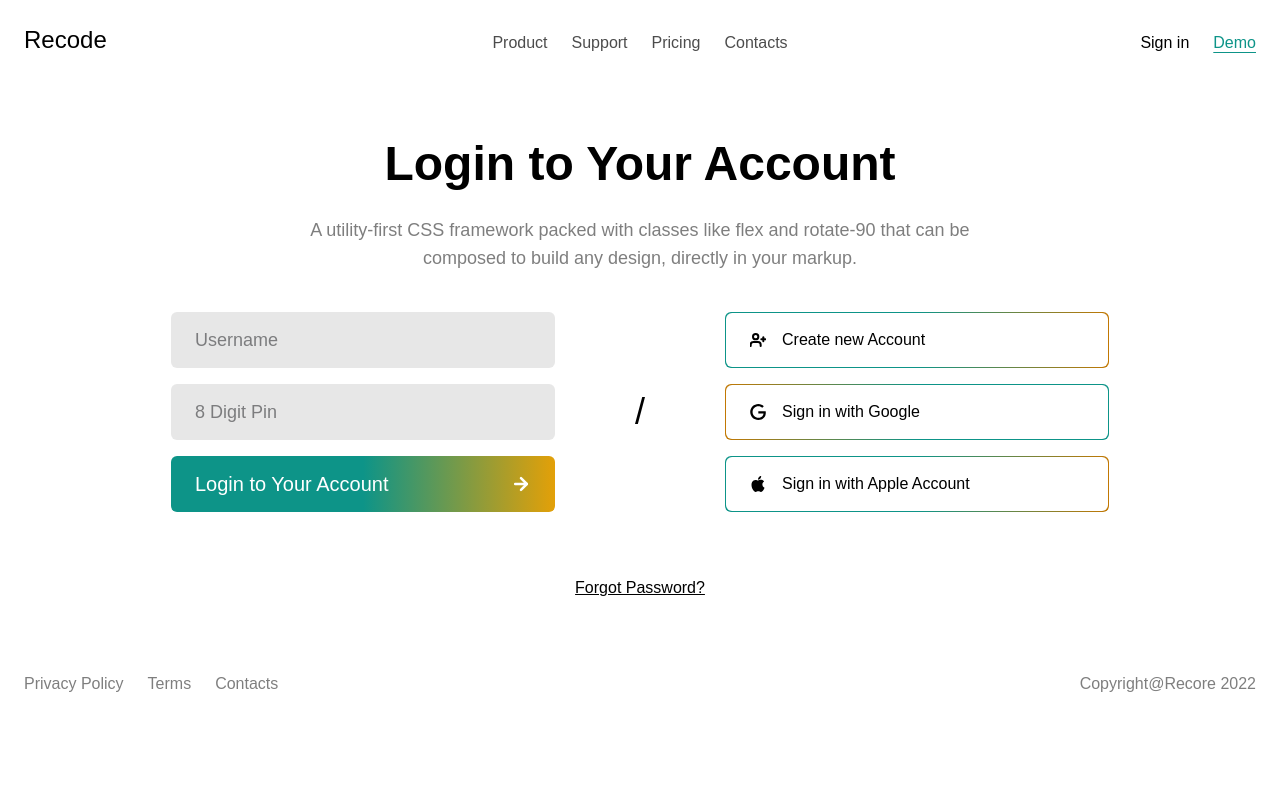
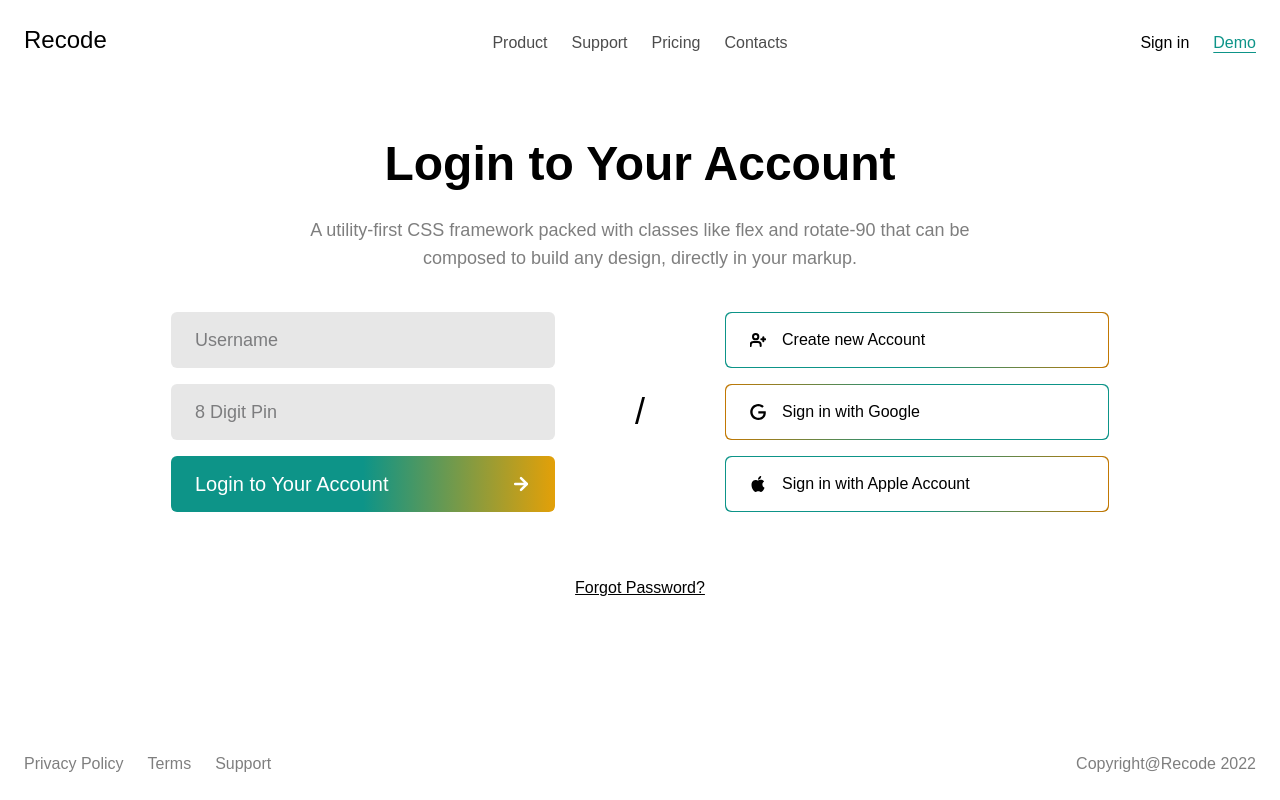
Before and after one commit to yaroslavnosenko/recode-ui, a Next.js app: page /auth in a window 1280 px wide. Built offline with nearby package versions, Linux system fonts and the light colour scheme.

Commit message:
created app

```diff
--- a/components/web/footer.tsx
+++ b/components/web/footer.tsx
@@ -6,7 +6,7 @@ import { ROUTES } from 'configs'
 const LINKS = [
   { href: '/', text: 'Privacy Policy' },
   { href: '/', text: 'Terms' },
-  { href: ROUTES.CONTACTS, text: 'Contacts' },
+  { href: ROUTES.CONTACTS, text: 'Support' },
 ]
 
 export const Footer = () => {
@@ -25,7 +25,7 @@ export const Footer = () => {
               </Link>
             ))}
           </div>
-          <p className="opacity-50 md:text-end">Copyright@Recore 2022</p>
+          <p className="opacity-50 md:text-end">Copyright@Recode 2022</p>
         </div>
       </Container>
     </footer>
--- a/components/web/layout.tsx
+++ b/components/web/layout.tsx
@@ -4,7 +4,7 @@ import { Footer, Header } from 'components/web'
 
 export const Layout = ({ children }: PropsWithChildren) => {
   return (
-    <div className="min-h-scree flex flex-col">
+    <div className="min-h-screen flex flex-col">
       <Header />
       <main className="flex-1 pt-20">{children}</main>
       <Footer />
--- a/next.config.js
+++ b/next.config.js
@@ -3,7 +3,10 @@ const nextConfig = {
   reactStrictMode: true,
   swcMinify: true,
   async rewrites() {
-    return [{ source: '/qr/:uuid', destination: '/api/qr/:uuid' }]
+    return [
+      { source: '/qr/:uuid', destination: '/api/qr/:uuid' },
+      { source: '/app/:any*', destination: '/app/' },
+    ]
   },
 }
 
--- a/pages/_document.tsx
+++ b/pages/_document.tsx
@@ -4,12 +4,7 @@ export default class Document extends NextDocument {
   render() {
     return (
       <Html lang="en">
-        <Head>
-          <meta
-            name="viewport"
-            content="width=device-width, initial-scale=1.0"
-          />
-        </Head>
+        <Head />
         <body className="bg-light-100 dark:bg-dark-900 text-black dark:text-white">
           <Main />
           <NextScript />
--- /dev/null
+++ b/pages/app/index.tsx
@@ -0,0 +1,11 @@
+import { ChakraProvider, Heading } from '@chakra-ui/react'
+
+import { theme } from '../../theme'
+
+export default function App() {
+  return (
+    <ChakraProvider theme={theme}>
+      <Heading>App</Heading>
+    </ChakraProvider>
+  )
+}
--- /dev/null
+++ b/theme.ts
@@ -0,0 +1,9 @@
+import { extendTheme } from '@chakra-ui/react'
+
+export const theme = extendTheme({
+  fonts: {
+    heading: `'OutfitVariable', sans-serif`,
+    body: `'OutfitVariable', sans-serif`,
+  },
+  styles: { global: { body: { bg: 'gray.50', color: 'gray.900' } } },
+})
```
Also changed, not shown: package.json (+7 -2 lines), 1 other file (tests, documents, lock files or other folders).
